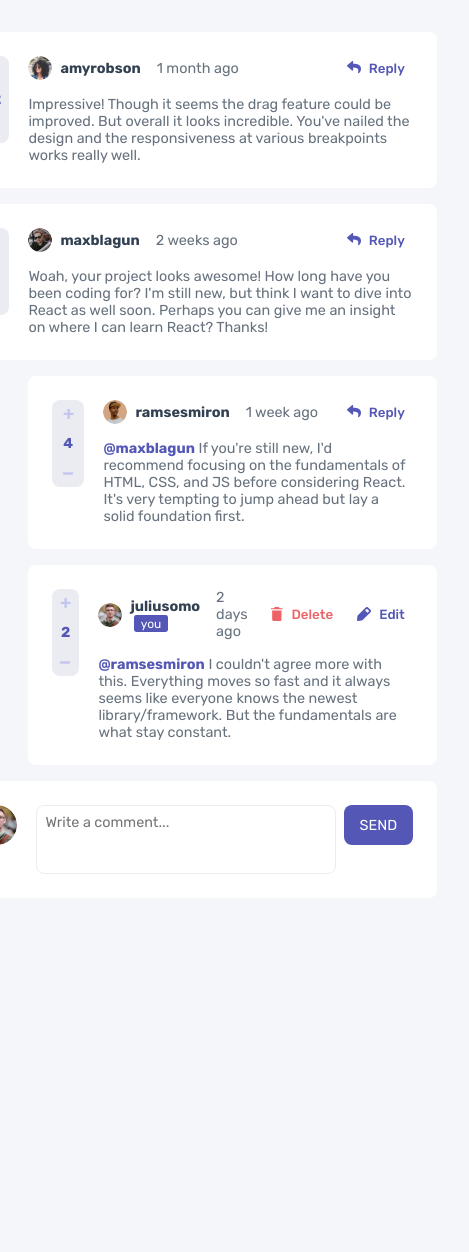
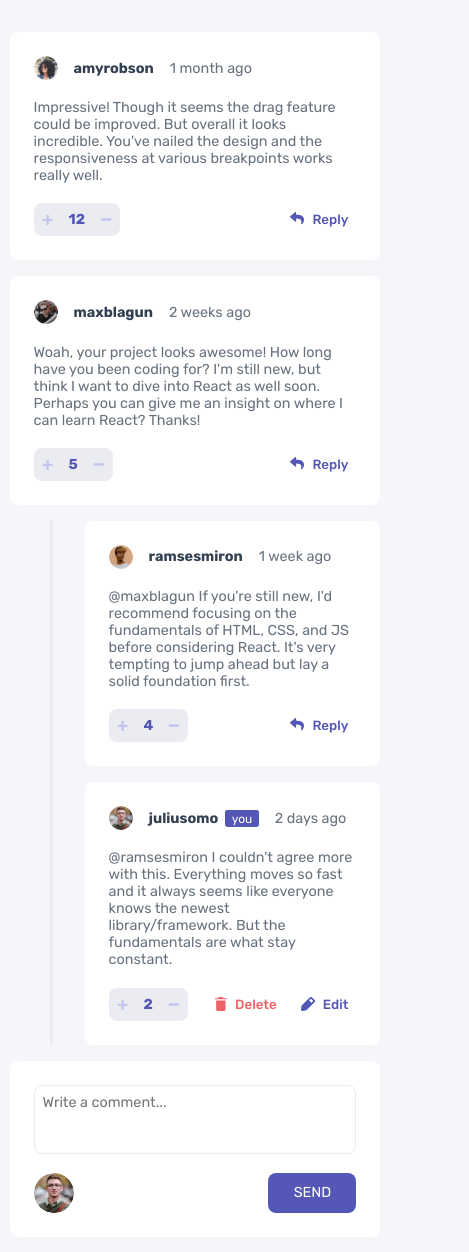
Before and after one commit to dvdgd/interactive-comments-section, a React (Vite) app: page / in a window 390 px wide. Shown: the top 1252 px of the page, 469 px wide, since content can reach past the window. Before the commit the page ends 930 px from the top, so only its background shows below. Built offline with nearby package versions, Linux system fonts and the light colour scheme.

Commit message:
change card to display grid and apply mobile first style

```diff
--- a/src/CommentsSection/CommentsSection.style.css
+++ b/src/CommentsSection/CommentsSection.style.css
@@ -8,3 +8,41 @@ ul {
   flex-direction: column;
   gap: 1rem;
 }
+
+article {
+  border-radius: .5rem;
+  background-color: var(--neutral-white);
+  padding: 1.5rem;
+}
+
+article.comment-item {
+  display: grid;
+
+  grid-template-columns: repeat(2, 1fr);
+  grid-template-rows: auto 1fr;
+  align-items: start;
+
+  grid-template-areas:
+    'user user'
+    'comment comment'
+    'score buttons';
+
+  gap: 1.2rem;
+}
+
+article p {
+  grid-area: comment;
+}
+
+div.comment-container {
+  display: flex;
+  flex-direction: column;
+  gap: 1rem;
+  width: 100%;
+  height: 100%;
+}
+
+div.comment-container p span {
+  color: var(--primary-moderate-blue);
+  font-weight: 700;
+}
--- a/src/CommentsSection/components/CardComponent/CardComponent.styles.css
+++ /dev/null
@@ -1,8 +0,0 @@
-article {
-  border-radius: .5rem;
-  background-color: var(--neutral-white);
-  padding: 1.5rem;
-  display: flex;
-  flex-direction: row;
-  gap: 1.2rem;
-}
--- a/src/CommentsSection/components/CardComponent/CardComponent.tsx
+++ /dev/null
@@ -1,15 +0,0 @@
-import './CardComponent.styles.css';
-
-type CardComponentProps = {
-  style?: React.CSSProperties;
-  children: React.ReactNode;
-  ref?: React.RefObject<HTMLDivElement>;
-};
-
-export function CardComponent(props: CardComponentProps) {
-  return (
-    <article style={props.style}>
-      {props.children}
-    </article>
-  )
-}
--- a/src/CommentsSection/components/CommentForm/CommentForm.styles.css
+++ b/src/CommentsSection/components/CommentForm/CommentForm.styles.css
@@ -1,7 +1,36 @@
+article.edit-form {
+  display: grid;
+
+  grid-template-columns: repeat(2, 1fr);
+  grid-template-rows: auto 1fr;
+
+  grid-template-areas:
+    'user user'
+    'form form'
+    'button button'
+    'score buttons';
+
+  gap: 1.2rem;
+}
+
+article.comment-form {
+  display: grid;
+
+  grid-template-columns: repeat(2, 1fr);
+  grid-template-rows: auto 1fr;
+
+  grid-template-areas:
+    'form form'
+    'avatar button';
+  gap: 1.2rem;
+}
+
 img.form-avatar {
   border-radius: 50%;
   width: 2.5rem;
   height: 2.5rem;
+
+  grid-area: avatar;
 }
 
 form {
@@ -10,6 +39,7 @@ form {
   align-items: flex-start;
   gap: .5rem;
   width: 100%;
+  grid-area: form;
 }
 
 form textarea {
@@ -36,6 +66,9 @@ button.form-submit {
   cursor: pointer;
   font-size: .9rem;
   text-transform: uppercase;
+  align-self: center;
+  justify-self: end;
+  grid-area: button;
 }
 
 button.form-submit:hover {
--- a/src/CommentsSection/components/CommentForm/CommentForm.tsx
+++ b/src/CommentsSection/components/CommentForm/CommentForm.tsx
@@ -1,6 +1,6 @@
+import { useRef } from "react";
 import { useCurrentFormComment } from "../../../shared/hooks/useShowForm";
 import { useUser } from "../../../shared/hooks/useUser";
-import { CardComponent } from "../CardComponent/CardComponent";
 import './CommentForm.styles.css';
 import { useForm } from "./hooks/useForm";
 
@@ -12,15 +12,21 @@ export function CommentForm({ showReplyAndEdit }: CommentFormProps) {
   const { user } = useUser();
   const { currentComment } = useCurrentFormComment();
   const { handleFormSubmit } = useForm();
+  const formRef = useRef<HTMLFormElement>(null);
 
   const replyingTo = currentComment?.reply?.replyingTo ? `@${currentComment.reply.replyingTo}` : '';
   const commentContent = currentComment?.edit?.comment?.content ?? '';
 
   const commentString = `${replyingTo} ${commentContent}`.trim();
 
+  const handleButtonClick = (event: React.MouseEvent<HTMLButtonElement>) => {
+    event.preventDefault();
+    formRef.current?.dispatchEvent(new Event('submit', { bubbles: true }));
+  }
+
   return (
     <>
-      <CardComponent style={{
+      <article className="comment-form" style={{
         marginTop: '1rem',
         maxWidth: '100%',
       }}>
@@ -29,7 +35,7 @@ export function CommentForm({ showReplyAndEdit }: CommentFormProps) {
           src={`./avatars/${user.image.png}`}
           alt="current user avatar"
         />
-        <form action="" onSubmit={handleFormSubmit}>
+        <form ref={formRef} action="" onSubmit={handleFormSubmit}>
           <textarea
             rows={3}
             name="comment"
@@ -39,11 +45,11 @@ export function CommentForm({ showReplyAndEdit }: CommentFormProps) {
             required
           >
           </textarea>
-          <button type="submit" className="form-submit">
-            Send
-          </button>
         </form>
-      </CardComponent>
+        <button type="submit" className="form-submit" onClick={handleButtonClick}>
+          Send
+        </button>
+      </article>
     </>
   );
 }
--- a/src/CommentsSection/components/CommentForm/EditCommentForm.tsx
+++ b/src/CommentsSection/components/CommentForm/EditCommentForm.tsx
@@ -1,5 +1,5 @@
+import { useRef } from "react";
 import { useCurrentFormComment } from "../../../shared/hooks/useShowForm";
-import { CardComponent } from "../CardComponent/CardComponent";
 import { CommentHeader } from "../CommentHeader/CommentHeader";
 import { CommentScore } from "../CommentScore/CommentScore";
 import { useForm } from "./hooks/useForm";
@@ -7,18 +7,23 @@ import { useForm } from "./hooks/useForm";
 export function EditCommentForm() {
   const { currentComment } = useCurrentFormComment();
   const { handleFormSubmit } = useForm();
+  const formRef = useRef<HTMLFormElement>(null);
 
   const comment = currentComment?.edit?.comment;
   if (comment === undefined) return;
 
   const commentString = comment.replyingTo ? `@${comment.replyingTo} ${comment.content}` : comment.content;
 
+  const onButtonClick = (event: React.MouseEvent<HTMLButtonElement>) => {
+    event.preventDefault();
+    formRef.current?.dispatchEvent(new Event('submit', { bubbles: true }));
+  }
+
   return (
-    <CardComponent>
+    <article className="edit-form">
       <CommentScore comment={comment} />
-      <div className="comment-container">
       <CommentHeader comment={comment} />
-        <form action="" onSubmit={handleFormSubmit} style={{
+      <form ref={formRef} action="" onSubmit={handleFormSubmit} style={{
         display: 'flex',
         flexDirection: 'column',
         alignItems: 'flex-end',
@@ -32,11 +37,10 @@ export function EditCommentForm() {
           placeholder="Enter your comment"
           required
         ></textarea>
-          <button className="form-submit" type="submit">
+      </form>
+      <button className="form-submit" type="submit" onClick={onButtonClick}>
         update
       </button>
-        </form>
-      </div>
-    </CardComponent>
+    </article>
   )
 }
--- a/src/CommentsSection/components/CommentHeader/CommentHeader.styles.css
+++ b/src/CommentsSection/components/CommentHeader/CommentHeader.styles.css
@@ -1,21 +1,8 @@
-
-header {
-  display: flex;
-  flex-direction: row;
-  justify-content: space-between;
-  gap: 1rem;
-}
-
-div.header-user-info {
+div.user {
   display: flex;
   gap: 1rem;
   align-items: center;
-}
-
-div.header-user-info div {
-  display: flex;
-  gap: .5rem;
-  align-items: center;
+  grid-area: user;
 }
 
 img.header-user-avatar {
@@ -32,6 +19,17 @@ span.header-you-indicator {
   font-size: .75rem;
   font-weight: 400;
   margin-left: .25rem;
+}
+
+div.header-buttons-container {
+  display: flex;
+  align-items: center;
+  gap: .5rem;
+
+  align-self: center;
+  justify-self: end;
+
+  grid-area: buttons;
 }
 
 button.moderate-blue {
@@ -63,9 +61,3 @@ button.header-button:hover svg path {
   color: var(--hover-color);
   fill: var(--hover-color);
 }
-
-div.header-buttons-container {
-  display: flex;
-  align-items: center;
-  gap: .5rem;
-}
--- a/src/CommentsSection/components/CommentHeader/CommentHeader.tsx
+++ b/src/CommentsSection/components/CommentHeader/CommentHeader.tsx
@@ -90,9 +90,7 @@ export function CommentHeader({ comment }: CommentItemProps) {
 
   return (
     <>
-      <header>
-        <div className='header-user-info'>
-          <div>
+      <div className='user'>
         <img
           className='header-user-avatar'
           src={`./avatars/${comment.user.image.png}`}
@@ -105,11 +103,9 @@ export function CommentHeader({ comment }: CommentItemProps) {
             you
           </span>
         )}</h3>
-          </div>
         <time>{timeMessage}</time>
       </div>
       <CommentHeaderButtons comment={comment} userComment={userComment} />
-      </header>
     </>
   );
 }
--- a/src/CommentsSection/components/CommentItem/CommentItem.styles.css
+++ /dev/null
@@ -1,12 +0,0 @@
-div.comment-container {
-  display: flex;
-  flex-direction: column;
-  gap: 1rem;
-  width: 100%;
-  height: 100%;
-}
-
-div.comment-container p span {
-  color: var(--primary-moderate-blue);
-  font-weight: 700;
-}
--- a/src/CommentsSection/components/CommentItem/CommentItem.tsx
+++ b/src/CommentsSection/components/CommentItem/CommentItem.tsx
@@ -1,12 +1,10 @@
 import { useCurrentFormComment } from "../../../shared/hooks/useShowForm";
 import { Comment } from "../../../shared/types";
-import { CardComponent } from "../CardComponent/CardComponent";
 import { CommentForm } from "../CommentForm/CommentForm";
 import { EditCommentForm } from "../CommentForm/EditCommentForm";
 import { CommentHeader } from "../CommentHeader/CommentHeader";
 import { CommentScore } from "../CommentScore/CommentScore";
 import { NestedCommentsList } from "../NestedCommentItem/NestedCommentItem";
-import './CommentItem.styles.css';
 
 export type CommentItemProps = {
   comment: Comment & {
@@ -27,15 +25,13 @@ export function CommentItem({ comment }: CommentItemProps) {
 
   return (
     <>
-      <CardComponent>
+      <article className="comment-item">
         <CommentScore comment={comment} />
-        <div className="comment-container">
-          <CommentHeader comment={comment} />
-          <p>
-            <span>{repliesTo}</span> {comment.content}
-          </p>
-        </div>
-      </CardComponent>
+        <CommentHeader comment={comment} />
+        <p>
+          <span>{repliesTo}</span> {comment.content}
+        </p>
+      </article>
       {showForm && <CommentForm showReplyAndEdit={true} />}
       {comment?.replies && (
         <NestedCommentsList
--- a/src/CommentsSection/components/CommentScore/CommentScore.styles.css
+++ b/src/CommentsSection/components/CommentScore/CommentScore.styles.css
@@ -1,18 +1,17 @@
-
 div.score-container {
   display: flex;
-  flex-direction: column;
+  flex-direction: row;
   gap: 1rem;
   align-items: center;
   padding: .5rem;
   border-radius: .5rem;
-  width: 100%;
-  max-width: 2rem;
-  height: 100%;
 
   background-color: var(--neutral-light-gray);
   color: var(--primary-moderate-blue);
   font-weight: 400;
+
+  justify-self: start;
+  grid-area: score;
 }
 
 div.score-container button {
```
Lines whose indentation alone changed are shown as unchanged.
